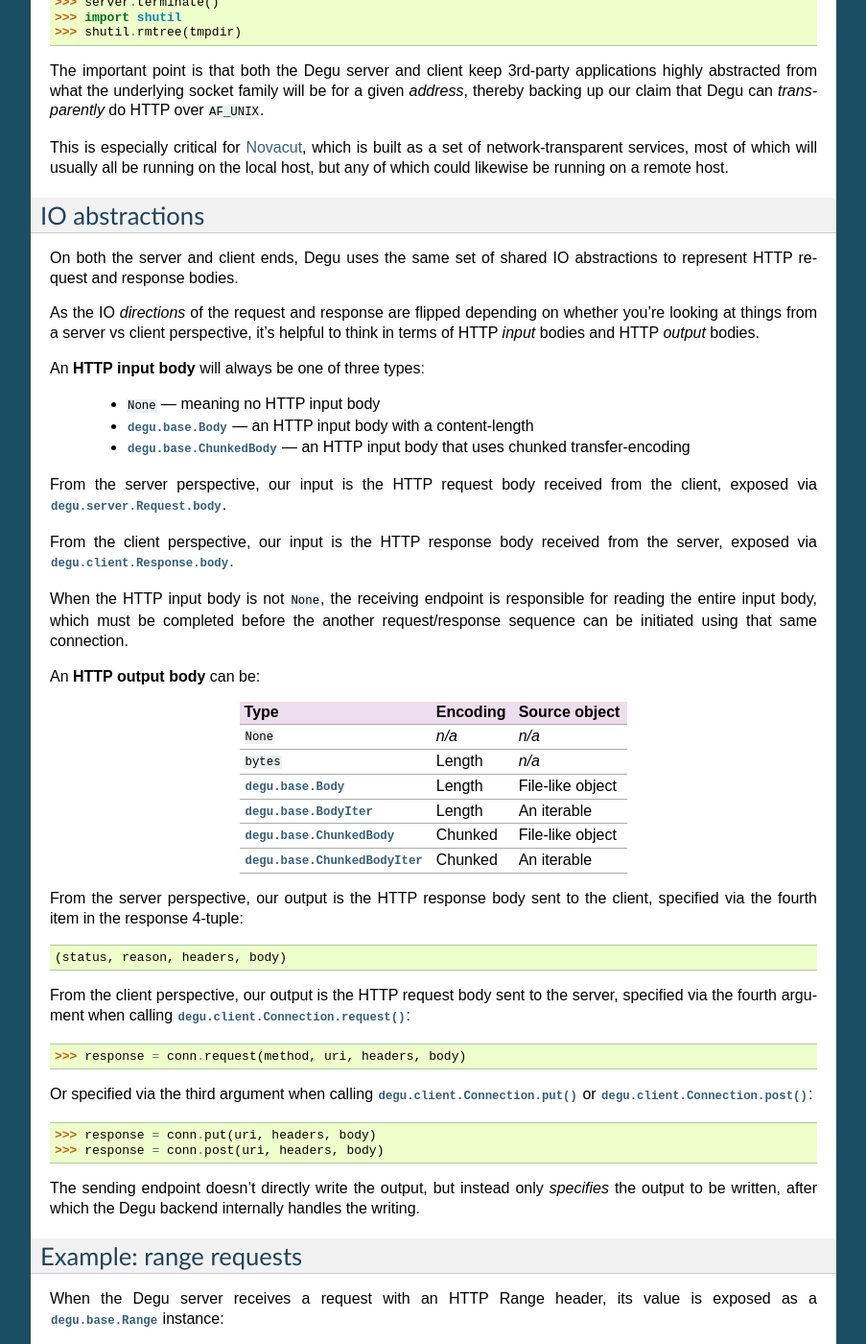
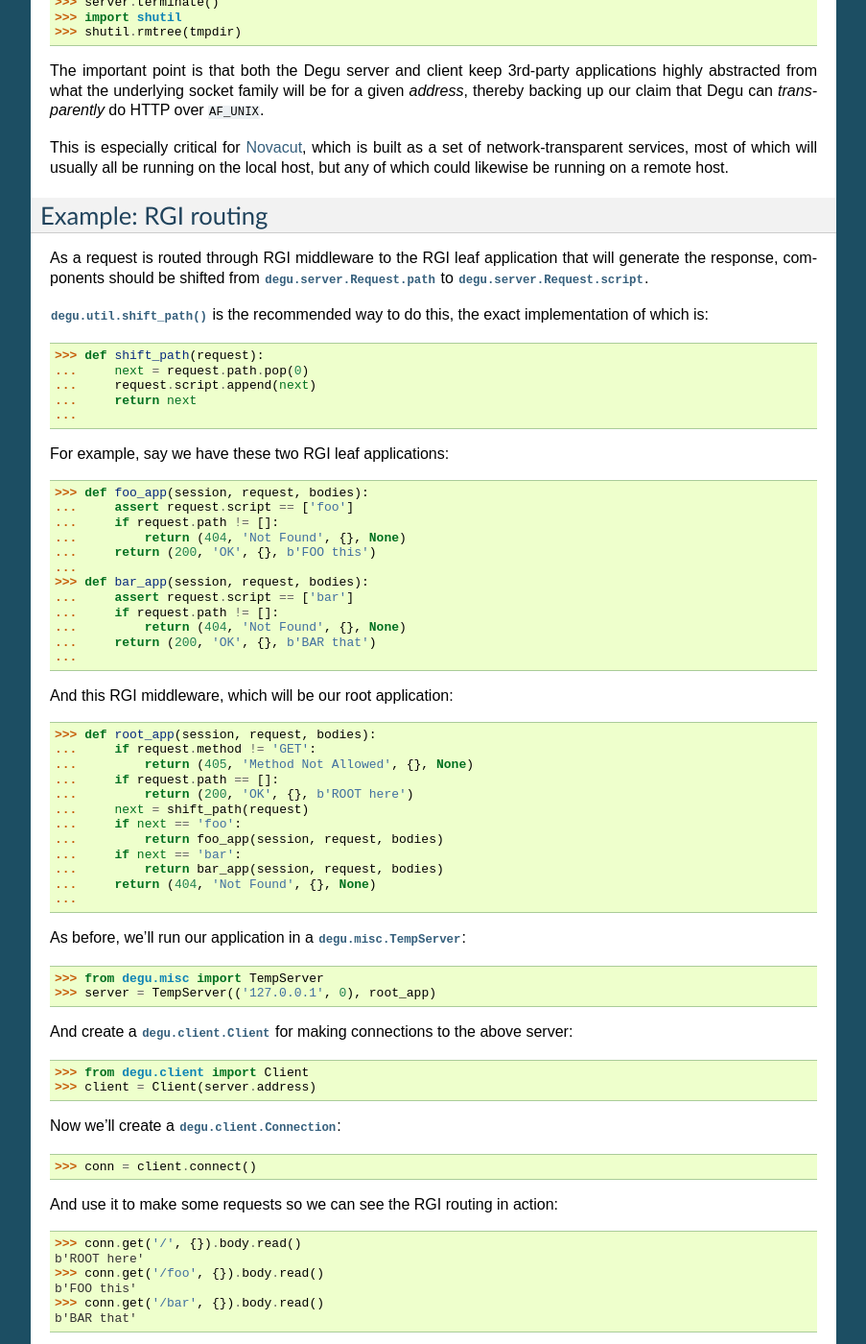
Before and after one commit to json420/degu, a Sphinx documentation site: the page built from doc/tutorial.rst, in a window 1280 px wide and 1400 px high, scrolled down 4210 px. Shown: the whole window at 96% size, without its empty margins (198-1101 px from the left). Built offline with Sphinx 7.4.7, drawn with Linux system fonts in a browser that asks for light colours; some of the changed text lies outside the part shown.

```diff
--- a/doc/tutorial.rst
+++ b/doc/tutorial.rst
@@ -270,6 +270,92 @@
 This is especially critical for `Novacut`_, which is built as a set of
 network-transparent services, most of which will usually all be running on the
 local host, but any of which could likewise be running on a remote host.
+
+
+
+Example: RGI routing
+--------------------
+
+As a request is routed through RGI middleware to the RGI leaf application that
+will generate the response, components should be shifted from
+:attr:`degu.server.Request.path` to :attr:`degu.server.Request.script`.
+
+:func:`degu.util.shift_path()` is the recommended way to do this, the exact
+implementation of which is:
+
+>>> def shift_path(request):
+...     next = request.path.pop(0)
+...     request.script.append(next)
+...     return next
+...
+
+For example, say we have these two RGI leaf applications:
+
+>>> def foo_app(session, request, bodies):
+...     assert request.script == ['foo']
+...     if request.path != []:
+...         return (404, 'Not Found', {}, None)
+...     return (200, 'OK', {}, b'FOO this')
+...
+>>> def bar_app(session, request, bodies):
+...     assert request.script == ['bar']
+...     if request.path != []:
+...         return (404, 'Not Found', {}, None)
+...     return (200, 'OK', {}, b'BAR that')
+...
+
+And this RGI middleware, which will be our root application:
+
+>>> def root_app(session, request, bodies):
+...     if request.method != 'GET':
+...         return (405, 'Method Not Allowed', {}, None)
+...     if request.path == []:
+...         return (200, 'OK', {}, b'ROOT here')
+...     next = shift_path(request)
+...     if next == 'foo':
+...         return foo_app(session, request, bodies)
+...     if next == 'bar':
+...         return bar_app(session, request, bodies)
+...     return (404, 'Not Found', {}, None)
+...
+
+As before, we'll run our application in a :class:`degu.misc.TempServer`:
+
+>>> from degu.misc import TempServer
+>>> server = TempServer(('127.0.0.1', 0), root_app)
+
+And create a :class:`degu.client.Client` for making connections to the above
+server:
+
+>>> from degu.client import Client
+>>> client = Client(server.address)
+
+Now we'll create a :class:`degu.client.Connection`:
+
+>>> conn = client.connect()
+
+And use it to make some requests so we can see the RGI routing in action:
+
+>>> conn.get('/', {}).body.read()
+b'ROOT here'
+>>> conn.get('/foo', {}).body.read()
+b'FOO this'
+>>> conn.get('/bar', {}).body.read()
+b'BAR that'
+
+But if we request a resource the server doesn't have:
+
+>>> conn.get('/baz', {})
+Response(status=404, reason='Not Found', headers={}, body=None)
+>>> conn.get('/foo/bar', {})
+Response(status=404, reason='Not Found', headers={}, body=None)
+
+(Make sure you understand why that final request also returned a ``404`` error.)
+
+Finally, we'll *shut it down*:
+
+>>> conn.close()
+>>> server.terminate()
 
 
 
```
